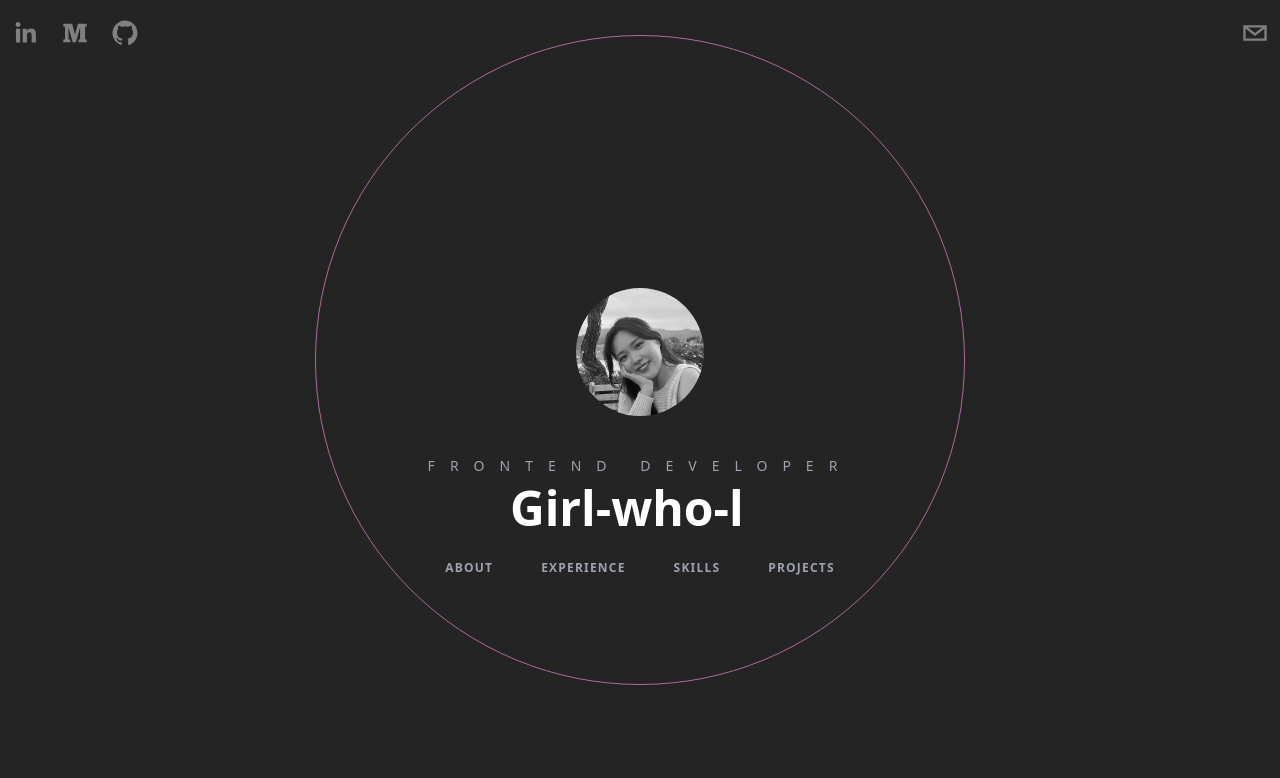
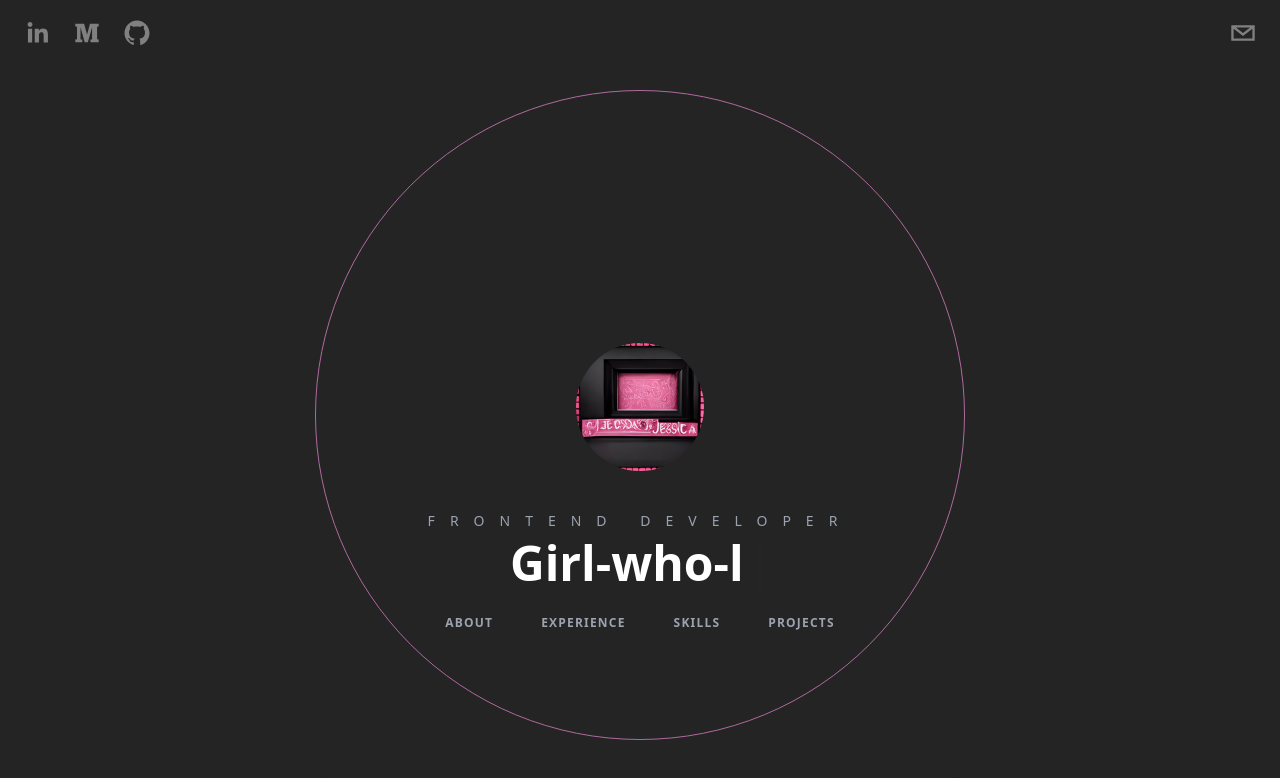
Before and after one commit to jessywlee/portfolio-project, a Next.js app: page / in a window 1280 px wide. Shown: the top 778 px of the page. Built offline with nearby package versions, Linux system fonts and the light colour scheme.

Commit message:
add Tailwind Scrollbar, change hero image

```diff
--- a/components/ExperienceCard.tsx
+++ b/components/ExperienceCard.tsx
@@ -10,8 +10,8 @@ export default function ExperienceCard({}: Props) {
     <article
       className="flex flex-col rounded-lg items-center
 			space-y-7 flex-shrink-0 w-[500px] h-[600px] snap-center
-			bg-[#292929] p-5 hover:opacity-100 opacity-40 cursor-pointer transition-opacity
-			duration-200 overflow-scroll">
+			bg-[#292929] p-5 hover:opacity-100 opacity-40 cursor-pointer
+			transition-opacity duration-200 overflow-scroll">
       <motion.div
         initial={{
           y: -100,
--- a/components/Header.tsx
+++ b/components/Header.tsx
@@ -6,7 +6,7 @@ type Props = {};
 
 export default function Header({}: Props) {
   return (
-    <header className="sticky top-0 py-2 flex items-center justify-between max-w-7xl mx-auto">
+    <header className="sticky top-0 py-2 px-3 flex items-center justify-between max-w-7xl mx-auto">
       <motion.div
         initial={{
           x: -500,
--- a/components/Hero.tsx
+++ b/components/Hero.tsx
@@ -2,7 +2,7 @@ import React from "react";
 import { Cursor, useTypewriter } from "react-simple-typewriter";
 import Image from "next/image";
 import Link from "next/link";
-import profilePic from "../public/profile-pic.jpeg";
+import profilePic from "../public/midjourney_jessica.png";
 import BackgroundCircles from "./BackgroundCircles";
 
 type Props = {};
@@ -12,18 +12,18 @@ export default function Hero({}: Props) {
     words: [
       "Hi, I'm Jessica Lee.",
       "Girl-who-loves-coffee.tsx",
-      "<LearnerAndCreator/>",
+      "<LearnerAndCreator />",
     ],
     loop: true,
     delaySpeed: 2000,
   });
   return (
-    <div className="h-screen flex flex-col justify-center items-center space-y-8 text-center overflow-hidden pt-10">
+    <div className="h-screen flex flex-col justify-center items-center space-y-8 text-center overflow-hidden pt-[150px]">
       <BackgroundCircles />
       <Image
         src={profilePic}
-        alt="profile picture"
-        className="relative w-32 h-32 rounded-full mx-auto grayscale"
+        alt="Jessica's profile image generated by midjourney AI"
+        className="relative w-32 h-32 rounded-full mx-auto"
       />
       <div className="z-20">
         <h2 className="text-sm uppercase text-gray-400 tracking-[15px] py-2">
--- a/components/Projects.tsx
+++ b/components/Projects.tsx
@@ -15,7 +15,8 @@ export default function Projects({}: Props) {
       </h3>
       <div
         className="relative w-full flex overflow-x-scroll overflow-y-hidden
-			snap-x snap-mandatory z-20">
+			snap-x snap-mandatory z-20 scrollbar-thin
+			scrollbar-track-gray-400/20 scrollbar-thumb-[#e05abd]/40">
         {projects.map((project) => (
           <motion.div
             initial={{ opacity: 0 }}
--- a/components/WorkExperience.tsx
+++ b/components/WorkExperience.tsx
@@ -22,7 +22,10 @@ export default function WorkExprience({}: Props) {
       <h3 className="absolute uppercase top-24 tracking-[20px] text-gray-400 text-3xl md:text-4xl">
         Experience
       </h3>
-      <div className="mt-[150px] w-full flex overflow-x-scroll space-x-5 p-10 snap-x snap-mandatory">
+      <div
+        className="mt-[120px] w-full flex overflow-x-scroll
+			space-x-5 p-10 snap-x snap-mandatory scrollbar-thin
+			scrollbar-track-gray-400/20 scrollbar-thumb-[#e05abd]/40">
         <ExperienceCard />
         <ExperienceCard />
         <ExperienceCard />
--- a/package.json
+++ b/package.json
@@ -25,6 +25,7 @@
   "devDependencies": {
     "autoprefixer": "^10.4.13",
     "postcss": "^8.4.19",
+    "tailwind-scrollbar": "^2.0.1",
     "tailwindcss": "^3.2.4"
   }
 }
--- a/pages/index.tsx
+++ b/pages/index.tsx
@@ -9,7 +9,10 @@ import ContactMe from "../components/ContactMe";
 
 export default function Home() {
   return (
-    <div className="bg-[rgb(36,36,36)] text-white h-screen snap-y snap-mandatory overflow-scroll z-0">
+    <div
+      className="bg-[rgb(36,36,36)] text-white h-screen
+		snap-y snap-mandatory z-0 scrollbar overflow-x-hidden
+		scrollbar-track-gray-400/20 scrollbar-thumb-[#e05abd]/40">
       <Head>
         <title>Jessica's Portfolio</title>
       </Head>
--- a/tailwind.config.js
+++ b/tailwind.config.js
@@ -7,5 +7,5 @@ module.exports = {
   theme: {
     extend: {},
   },
-  plugins: [],
+  plugins: [require("tailwind-scrollbar")],
 };
```
Also changed, not shown: public/midjourney_jessica.png (added), 1 other file (tests, documents, lock files or other folders).
